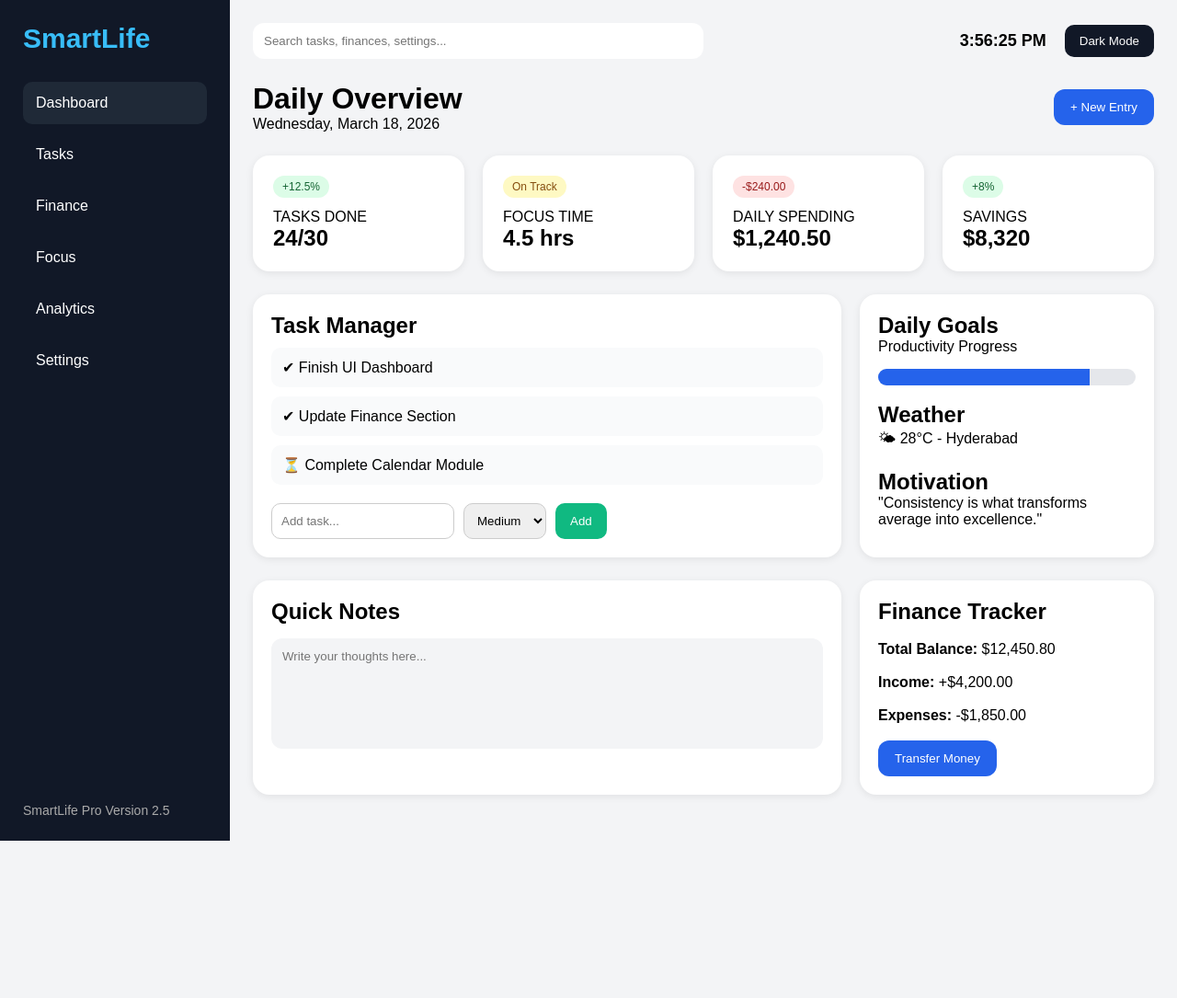
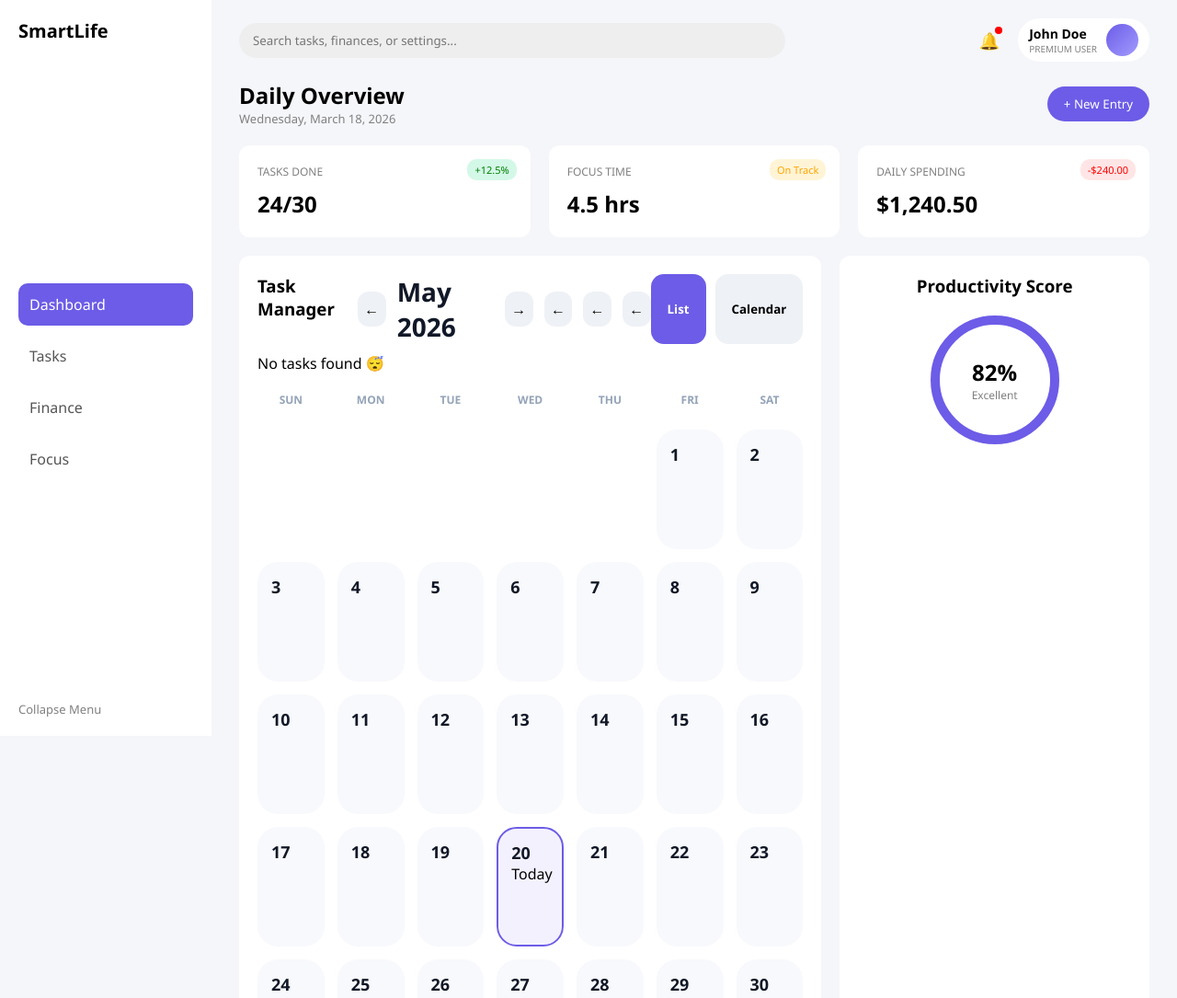
Before and after one commit to madugushivakumar/SmartLife, a plain HTML site: page index.html in a window 1280 px wide. Shown: the top 1085 px of the page at 92% size. Before the commit the page ends 914 px from the top, so only its background shows below. Drawn offline with Linux system fonts and the light colour scheme.

Commit message:
Upgrade SmartLife

```diff
--- a/index.html
+++ b/index.html
@@ -2,539 +2,197 @@
 <html lang="en">
 <head>
   <meta charset="UTF-8" />
-<meta name="viewport" content="width=device-width, initial-scale=1.0"/>
   <title>SmartLife Dashboard</title>
-
-<style>
-
-*{
-  margin:0;
-  padding:0;
-  box-sizing:border-box;
-  font-family:Arial, sans-serif;
-}
-
-body{
-  background:#f3f4f6;
-  transition:0.3s;
-}
-
-.container{
-  display:flex;
-  min-height:100vh;
-}
-
-/* SIDEBAR */
-
-.sidebar{
-  width:250px;
-  background:#111827;
-  color:white;
-  padding:25px;
-  display:flex;
-  flex-direction:column;
-  justify-content:space-between;
-}
-
-.logo{
-  font-size:30px;
-  margin-bottom:30px;
-  color:#38bdf8;
-}
-
-.sidebar ul{
-  list-style:none;
-}
-
-.sidebar ul li{
-  padding:14px;
-  margin:10px 0;
-  border-radius:10px;
-  cursor:pointer;
-  transition:0.3s;
-}
-
-.sidebar ul li:hover,
-.sidebar ul .active{
-  background:#1f2937;
-}
-
-.sidebar-footer{
-  color:#aaa;
-  font-size:14px;
-}
-
-/* MAIN */
-
-.main{
-  flex:1;
-  padding:25px;
-}
-
-/* TOPBAR */
-
-.topbar{
-  display:flex;
-  justify-content:space-between;
-  align-items:center;
-  margin-bottom:25px;
-}
-
-.search-box{
-  width:50%;
-  padding:12px;
-  border:none;
-  border-radius:12px;
-  background:white;
-}
-
-.right-section{
-  display:flex;
-  align-items:center;
-  gap:20px;
-}
-
-.clock{
-  font-weight:bold;
-  font-size:18px;
-}
-
-.dark-toggle{
-  padding:10px 16px;
-  border:none;
-  border-radius:10px;
-  cursor:pointer;
-  background:#111827;
-  color:white;
-}
-
-/* HEADER */
-
-.header{
-  display:flex;
-  justify-content:space-between;
-  align-items:center;
-  margin-bottom:25px;
-}
-
-.btn{
-  background:#2563eb;
-  color:white;
-  border:none;
-  padding:12px 18px;
-  border-radius:12px;
-  cursor:pointer;
-}
-
-/* CARDS */
-
-.cards{
-  display:grid;
-  grid-template-columns:repeat(auto-fit,minmax(220px,1fr));
-  gap:20px;
-  margin-bottom:25px;
-}
-
-.card{
-  background:white;
-  padding:22px;
-  border-radius:18px;
-  box-shadow:0 2px 8px rgba(0,0,0,0.08);
-  transition:0.3s;
-}
-
-.card:hover{
-  transform:translateY(-5px);
-}
-
-.tag{
-  display:inline-block;
-  padding:5px 10px;
-  border-radius:20px;
-  font-size:12px;
-  margin-bottom:12px;
-}
-
-.green{
-  background:#dcfce7;
-  color:#166534;
-}
-
-.yellow{
-  background:#fef9c3;
-  color:#854d0e;
-}
-
-.red{
-  background:#fee2e2;
-  color:#991b1b;
-}
-
-/* WIDGETS */
-
-.widgets{
-  display:grid;
-  grid-template-columns:2fr 1fr;
-  gap:20px;
-  margin-bottom:25px;
-}
-
-.widget{
-  background:white;
-  padding:20px;
-  border-radius:18px;
-  box-shadow:0 2px 8px rgba(0,0,0,0.08);
-}
-
-/* TASKS */
-
-.task-input{
-  display:flex;
-  gap:10px;
-  margin-top:20px;
-}
-
-.task-input input,
-.task-input select{
-  padding:10px;
-  border-radius:10px;
-  border:1px solid #ccc;
-}
-
-.task-input button{
-  background:#10b981;
-  color:white;
-  border:none;
-  padding:10px 16px;
-  border-radius:10px;
-  cursor:pointer;
-}
-
-.task{
-  background:#f9fafb;
-  padding:12px;
-  border-radius:10px;
-  margin:10px 0;
-}
-
-/* PROGRESS */
-
-.progress{
-  width:100%;
-  height:18px;
-  background:#e5e7eb;
-  border-radius:20px;
-  overflow:hidden;
-  margin-top:15px;
-}
-
-.progress-bar{
-  width:82%;
-  height:100%;
-  background:#2563eb;
-}
-
-/* NOTES */
-
-.notes textarea{
-  width:100%;
-  height:120px;
-  margin-top:15px;
-  border:none;
-  outline:none;
-  resize:none;
-  padding:12px;
-  border-radius:12px;
-  background:#f3f4f6;
-}
-
-/* DARK MODE */
-
-.dark-mode{
-  background:#0f172a;
-  color:white;
-}
-
-.dark-mode .card,
-.dark-mode .widget{
-  background:#1e293b;
-  color:white;
-}
-
-.dark-mode .task{
-  background:#334155;
-}
-
-.dark-mode .search-box{
-  background:#1e293b;
-  color:white;
-}
-
-</style>
+  <link rel="stylesheet" href="styles.css" />
 </head>
-
 <body>
-
 <div class="container">
 
-<!-- SIDEBAR -->
-
+  <!-- Sidebar -->
   <aside class="sidebar">
-
+    <h2 class="logo">SmartLife</h2>
+    <ul>
+      <li class="active" data-page="dashboard">Dashboard</li>
+      <li data-page="tasks">Tasks</li>
+      <li data-page="finance">Finance</li>
+      <li data-page="focus">Focus</li>
+    </ul>
+    <div class="collapse">Collapse Menu</div>
+  </aside>
+  <!-- Main -->
+  <main class="main">
+    <!-- Topbar -->
+    <div class="topbar">
+      <input type="text" placeholder="Search tasks, finances, or settings..." />
+      <div class="right-section">
+        <div class="notification">
+          🔔
+          <span class="dot"></span>
+        </div>
+        <div class="profile-box">
+          <div class="profile-text">
+            <h4>John Doe</h4>
+            <p>PREMIUM USER</p>
+          </div>
+          <div class="avatar"></div>
+        </div>
+      </div>
+    </div>
+    <!-- Header -->
+    <div class="header">
       <div>
-
-<h2 class="logo">SmartLife</h2>
-
-<ul>
-<li class="active">Dashboard</li>
-<li>Tasks</li>
-<li>Finance</li>
-<li>Focus</li>
-<li>Analytics</li>
-<li>Settings</li>
-</ul>
+        <h1>Daily Overview</h1>
+        <p class="date">Wednesday, March 18, 2026</p>
+      </div>
+      <button class="btn">+ New Entry</button>
 
     </div>
-
-<div class="sidebar-footer">
-SmartLife Pro Version 2.5
-</div>
-
-</aside>
-
-<!-- MAIN -->
-
-<main class="main">
-
-<!-- TOPBAR -->
-
-<div class="topbar">
-
-<input
-type="text"
-class="search-box"
-placeholder="Search tasks, finances, settings..."
-/>
-
-<div class="right-section">
-
-<div class="clock" id="clock"></div>
-
-<button class="dark-toggle" id="darkBtn">
-Dark Mode
-</button>
-
-</div>
-
-</div>
-
-<!-- HEADER -->
-
-<div class="header">
-
-<div>
-<h1>Daily Overview</h1>
-<p>Wednesday, March 18, 2026</p>
-</div>
-
-<button class="btn">
-+ New Entry
-</button>
-
-</div>
-
-<!-- CARDS -->
-
+    <!-- Cards -->
     <div class="cards">
-
       <div class="card">
         <span class="tag green">+12.5%</span>
         <p>TASKS DONE</p>
         <h2>24/30</h2>
       </div>
-
       <div class="card">
         <span class="tag yellow">On Track</span>
         <p>FOCUS TIME</p>
         <h2>4.5 hrs</h2>
       </div>
-
       <div class="card">
         <span class="tag red">-$240.00</span>
         <p>DAILY SPENDING</p>
         <h2>$1,240.50</h2>
       </div>
-
-<div class="card">
-<span class="tag green">+8%</span>
-<p>SAVINGS</p>
-<h2>$8,320</h2>
     </div>
+    <!-- Bottom -->
+    <div class="bottom">
+      <!-- Tasks -->
+     <div class="tasks">
+   <div class="tasks-header">
+    <h3>Task Manager</h3>
+    <div class="calendar-header">
+  <button id="prevMonth">←</button>
+  <h4 id="monthYear"></h4>
+  <button id="nextMonth">→</button>
+    <button id="Month">←</button>
+      <button id="NextvMonth">←</button>
+  <button id="prevMonth">←</button>
+</div>
+ <div class="view-toggle">
+  <button class="view-btn active" data-view="list">List</button>
+  <button class="view-btn" data-view="calendar">Calendar</button>
+</div>
+    </div>
+    <div id="todayTasks" class="today-tasks"></div>
+    <div id="taskList"></div>
+<div id="calendarView" class="calendar hidden"></div>
+    <!-- ADD TASK INPUT -->
+    <div class="add-task">
+  <input type="text" id="taskInput" placeholder="Add a new task..." />
+  <!-- NEW: PRIORITY -->
+  <select id="taskPriority">
+    <option value="High">High</option>
+    <option value="Medium" selected>Medium</option>
+    <option value="Low">Low</option>
+  </select>
+  <!-- NEW: DATE -->
+  <input type="date" id="taskDate" />
+  <button id="addBtn">Add</button>
 
 </div>
-
-<!-- WIDGETS -->
-
-<div class="widgets">
-
-<!-- LEFT -->
-
-<div class="widget">
-
-<h2>Task Manager</h2>
-
-<div id="taskList">
-
-<div class="task">✔ Finish UI Dashboard</div>
-<div class="task">✔ Update Finance Section</div>
-<div class="task">⏳ Complete Calendar Module</div>
-
+  <!-- TASK LIST -->
 </div>
-
-<div class="task-input">
-
-<input
-type="text"
-id="taskInput"
-placeholder="Add task..."
->
-
-<select id="priority">
-
-<option>High</option>
-<option selected>Medium</option>
-<option>Low</option>
-
-</select>
-
-<button id="addTask">
-Add
-</button>
-
+<!-- Finance Section -->
+<div class="finance-section">
+  <h3 class="finance-title">Finance Tracker</h3>
+  <div class="finance-container">
+    <!-- LEFT SIDE -->
+    <div class="finance-card">
+      <span>TOTAL BALANCE</span>
+      <h2>$12,450.80</h2>
+      <div class="finance-stats">
+        <div class="stat-box">
+          <p>INCOME</p>
+          <h4>+$4,200.00</h4>
         </div>
-
+        <div class="stat-box">
+          <p>EXPENSES</p>
+          <h4>-$1,850.00</h4>
         </div>
-
-<!-- RIGHT -->
-
-<div class="widget">
-
-<h2>Daily Goals</h2>
-
-<p>Productivity Progress</p>
-
-<div class="progress">
-<div class="progress-bar"></div>
       </div>
-
-<br>
-
-<h2>Weather</h2>
-
-<p>🌤 28°C - Hyderabad</p>
-
-<br>
-
-<h2>Motivation</h2>
-
-<p>
-"Consistency is what transforms average into excellence."
-</p>
-
     </div>
-
+    <!-- RIGHT SIDE -->
+    <div class="finance-form">
+      <h4>Quick Transfer</h4>
+      <input type="text" placeholder="Recipient" />
+      <input type="number" placeholder="Amount" />
+      <button>Send Money</button>
     </div>
-
-<!-- EXTRA WIDGETS -->
-
-<div class="widgets">
-
-<div class="widget notes">
-
-<h2>Quick Notes</h2>
-
-<textarea placeholder="Write your thoughts here..."></textarea>
-
   </div>
-
-<div class="widget">
-
-<h2>Finance Tracker</h2>
-
-<br>
-
-<p><strong>Total Balance:</strong> $12,450.80</p>
-<br>
-<p><strong>Income:</strong> +$4,200.00</p>
-<br>
-<p><strong>Expenses:</strong> -$1,850.00</p>
-
-<br>
-
-<button class="btn">
-Transfer Money
-</button>
-
 </div>
-
+      <!-- Score -->
+      <div class="score">
+        <h3>Productivity Score</h3>
+        <div class="circle">
+          <span>82%</span>
+          <p>Excellent</p>
         </div>
-
+      </div>
+    </div>
   </main>
-
 </div>
-
-<script>
-
-/* LIVE CLOCK */
-
-function updateClock(){
-
-  const now = new Date();
-
-  document.getElementById("clock").innerHTML =
-  now.toLocaleTimeString();
-
-}
-
-setInterval(updateClock,1000);
-
-updateClock();
-
-/* DARK MODE */
-
-const darkBtn = document.getElementById("darkBtn");
-
-darkBtn.addEventListener("click",()=>{
-
-  document.body.classList.toggle("dark-mode");
-
-});
-
-/* TASK ADDER */
-
-const addTask = document.getElementById("addTask");
-
-addTask.addEventListener("click",()=>{
-
-  const taskInput = document.getElementById("taskInput");
-
-  if(taskInput.value.trim() !== ""){
-
-    const div = document.createElement("div");
-
-    div.className = "task";
-
-    div.innerHTML = "✔ " + taskInput.value;
-
-    document.getElementById("taskList").appendChild(div);
-
-    taskInput.value = "";
-
-  }
-
-});
-
-</script>
-
+<!-- Overlay Modal -->
+<div id="overlay" class="overlay hidden">
+  <div class="entry-card">
+    <!-- Header -->
+    <div class="entry-header">
+      <div>
+        <h2>Create New Entry</h2>
+        <p>What would you like to add today?</p>
+      </div>
+      <span id="closeBtn" class="close">&times;</span>
+    </div>
+    <!-- Tabs -->
+    <div class="entry-tabs">
+      <button class="tab active" data-type="task">TASK</button>
+      <button class="tab" data-type="finance">FINANCE</button>
+      <button class="tab" data-type="focus">FOCUS</button>
+    </div>
+    <!-- Sections -->
+    <div class="entry-body">
+      <!-- TASK -->
+      <div id="task" class="section active">
+        <label>TASK TITLE</label>
+        <input type="text" placeholder="What needs to be done?" />
+        <label>PRIORITY</label>
+       <div class="priority">
+  <button class="high">High</button>
+  <button class="medium active">Medium</button>
+  <button class="low">Low</button>
+</div>
+  <label>DUE DATE</label>
+  <input type="date" id="dueDate">
+      </div>
+      <!-- FINANCE -->
+      <div id="finance" class="section">
+        <label>AMOUNT</label>
+        <input type="number" placeholder="Enter amount" />
+        <label>CATEGORY</label>
+        <input type="text" placeholder="Food, Rent..." />
+      </div>
+      <!-- FOCUS -->
+      <div id="focus" class="section">
+        <label>FOCUS TIME</label>
+        <input type="time" />
+        <label>MODE</label>
+        <input type="text" placeholder="Deep work / Study" />
+      </div>
+    </div>
+    <!-- Button -->
+    <button class="save-btn">SAVE ENTRY</button>
+  </div>
+</div>
+<script src="script.js"></script>
 </body>
 </html>
```
Lines whose indentation alone changed are shown as unchanged.
